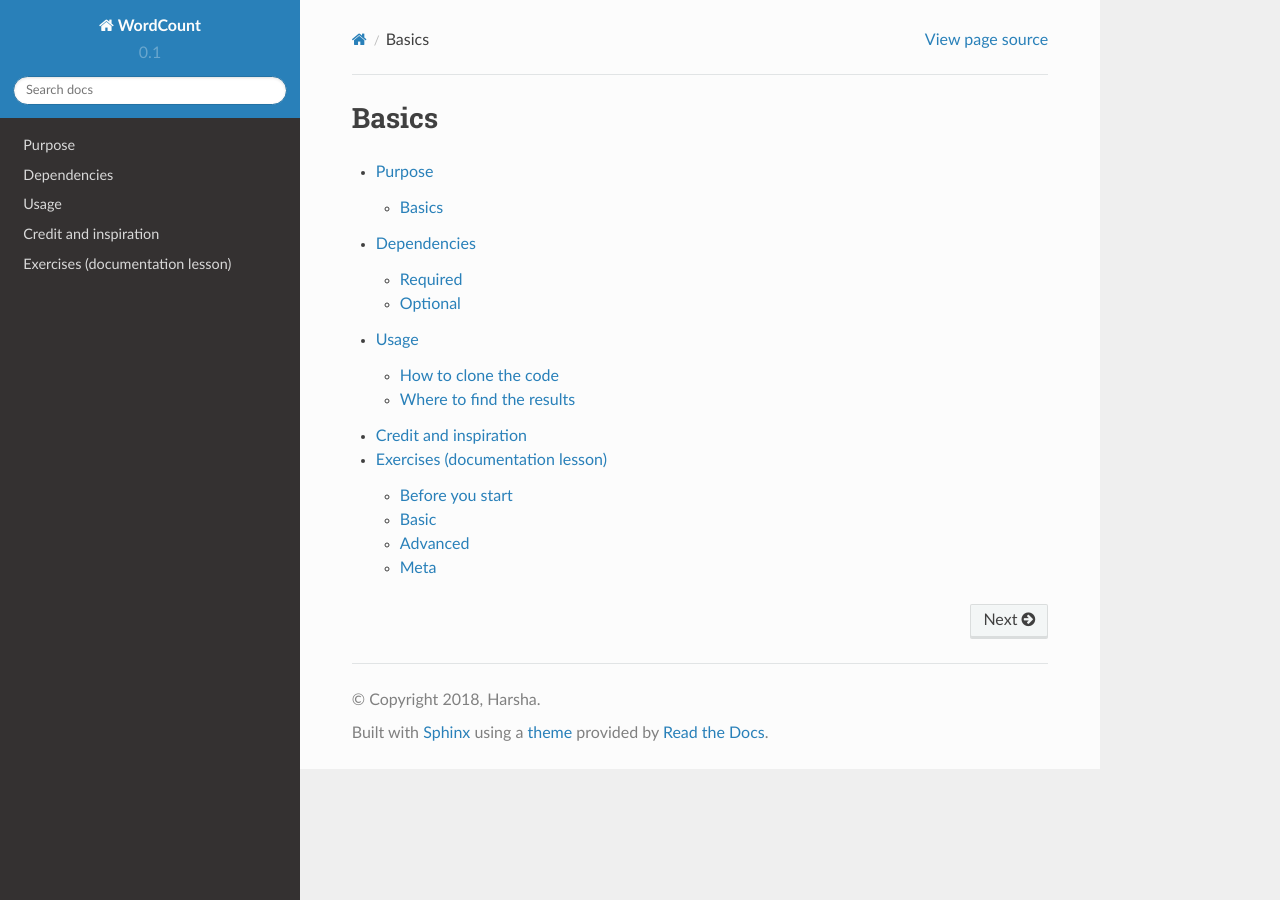
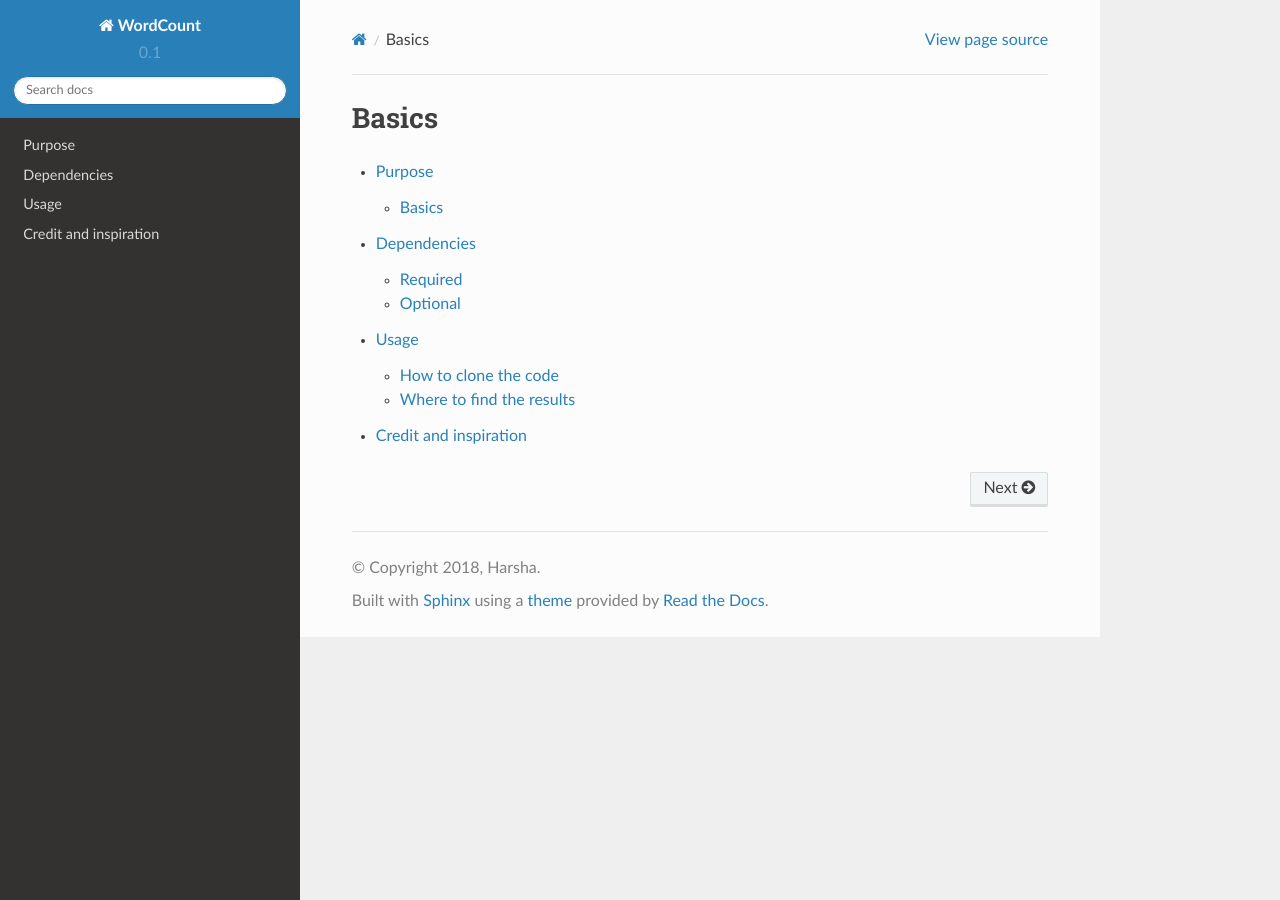
Before and after one commit to chengzi235/documentation-example, a Sphinx documentation site: the page built from doc/index.rst, in a window 1280 px wide. Built offline with Sphinx 7.4.7 and the Read the Docs theme 2.0.0, drawn with Linux system fonts in a browser that asks for light colours; some of the changed lines change nothing that is shown.

Commit message:
rm exercises.rst
Signed-off-by: cheng <chengzi235@gmail.com>

```diff
--- a/doc/exercises.rst
+++ /dev/null
@@ -1,49 +0,0 @@
-
-
-Exercises (documentation lesson)
-================================
-
-Before you start
-----------------
-
-- Discuss the exercise idea with the classroom.
-- Distribute exercises among groups of 2-3 persons.
-- Open a GitHub issue and inform the community about the problem and how you
-  plan to solve it. Discuss why we do this.
-- Fork this project.
-- Commit to your fork. In your commit message auto-close the issue you have addressed.
-- Submit a pull request.
-- We then review the pull requests.
-- After the pull requests are merged we verify that documentation updates itself.
-
-
-Basic
------
-
-- Document the purpose of this example code.
-- Document how to clone the code.
-- Describe the project tree structure.
-- Write a sentence or two about Zipf's law and link to Wikipedia
-  (coordinate with the group working on the previous exercise).
-- Document how to check the code style with ``pycodestyle``.
-- Give other developers hints on how they can contribute to the documentation.
-- Document how to build the documentation locally
-  (coordinate with the group working on the previous exercise).
-- Add an example output.
-- Add an example plot
-  (coordinate with the group working on the previous exercise).
-- Document where/how to ask for help.
-- Add a math equation somewhere.
-
-
-Advanced
---------
-
-- Add a test and document how to run it.
-- Add the possibility to auto-document Python code.
-
-
-Meta
-----
-
-- Add new exercises ideas for future workshops (edit this file).
--- a/doc/index.rst
+++ b/doc/index.rst
@@ -14,4 +14,3 @@ Basics
    dependencies.rst
    usage.rst
    credit.rst
-   exercises.rst
```
